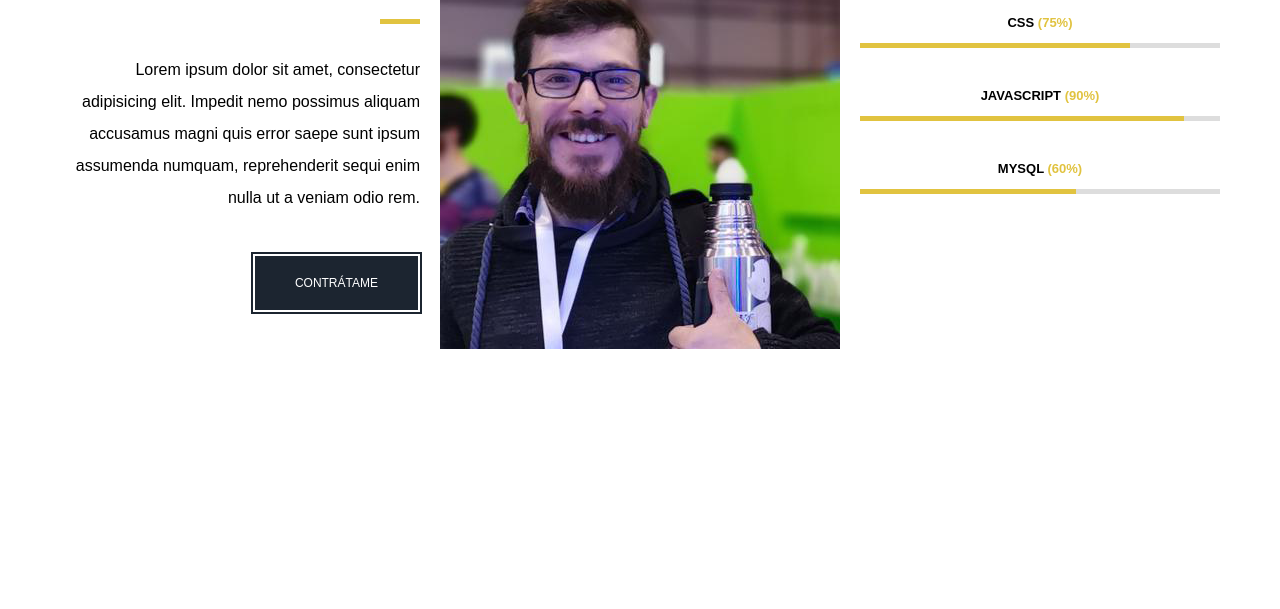
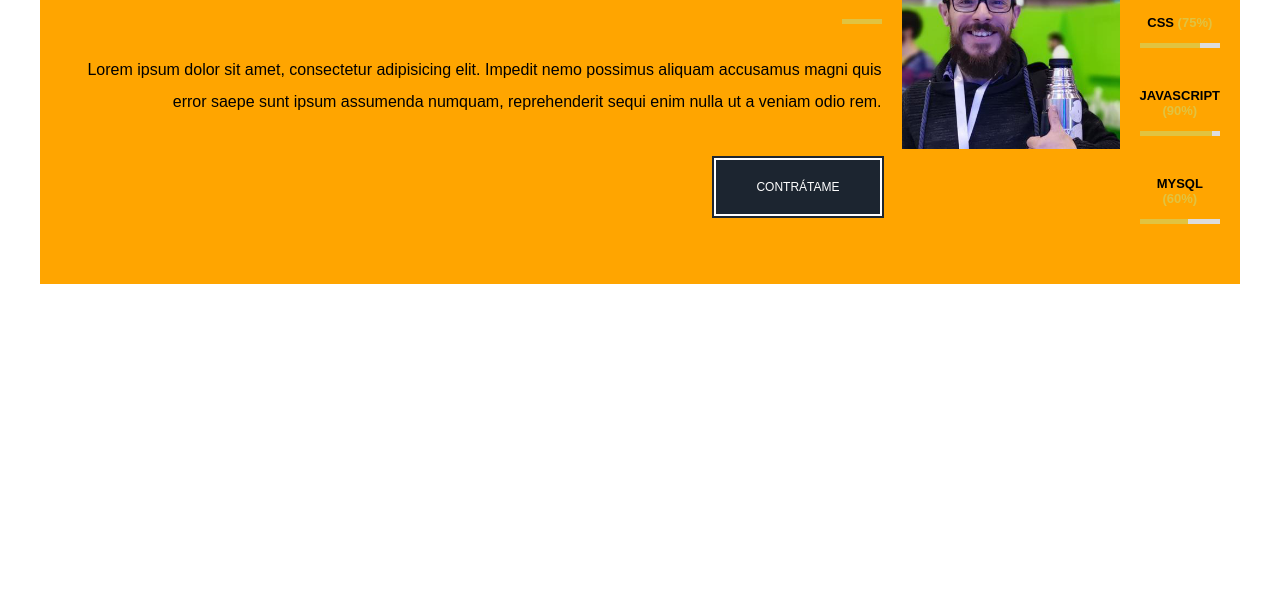
Before and after one commit to Miguelslo27/proyecto-perfil, a plain HTML site: page index.html in a window 1280 px wide. Shown: the part 191-800 px from the top of the page. Drawn offline with Linux system fonts and the light colour scheme.

Commit message:
poc/flex-layout - Using flex to perform Three Columns

```diff
--- a/index.html
+++ b/index.html
@@ -20,20 +20,20 @@
     </nav>
   </header>
 
-  <section class="content centered_layout">
-    <aside id="profile-info" class="column-left left">
+  <section class="content centered_layout three-columns">
+    <aside id="profile-info" class="column-left">
       <h1>Miguel Sosa</h1>
       <h2>WEB UI Developer</h2>
       <hr class="right">
       <p>Lorem ipsum dolor sit amet, consectetur adipisicing elit. Impedit nemo possimus aliquam accusamus magni quis error saepe sunt ipsum assumenda numquam, reprehenderit sequi enim nulla ut a veniam odio rem.</p>
       <a href="#" class="button-primary">Contrátame</a>
     </aside>
-    <section id="profile-picture" class="column-center left">
+    <section id="profile-picture" class="column-center">
       <div class="picture-clip">
         <img src="profile.png" alt="Miguel Angel Sosa">
       </div>
     </section>
-    <aside id="profile-skills" class="column-right right">
+    <aside id="profile-skills" class="column-right">
       <ul class="skills">
         <li>
           <h3>HTML <span>(80%)</span></h3>
--- a/styles.css
+++ b/styles.css
@@ -66,10 +66,19 @@ header nav a:before {
   padding-top: 20px;
 }
 
+.three-columns {
+  display: flex;
+}
+
 .column-left,
 .column-center,
 .column-right {
-  width: 33.333%;
+  /* Test */
+  flex-grow: 1;
+  background: orange;
+  /* Test */
+
+  /* width: 33.333%; */
   box-sizing: border-box;
 }
 
```
